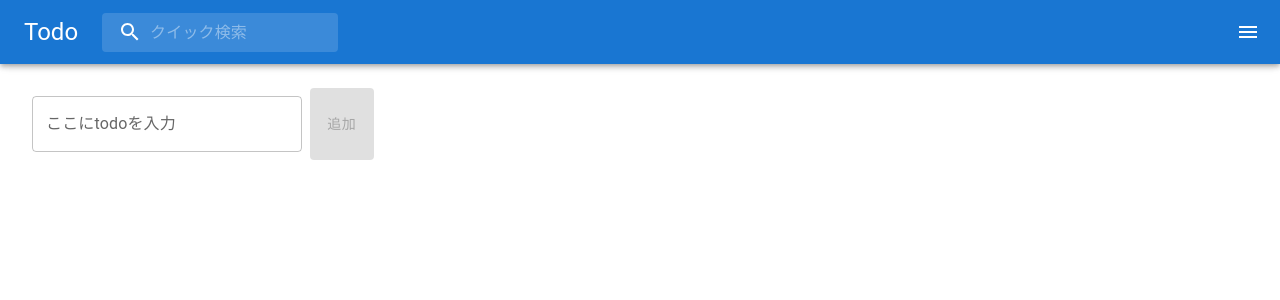
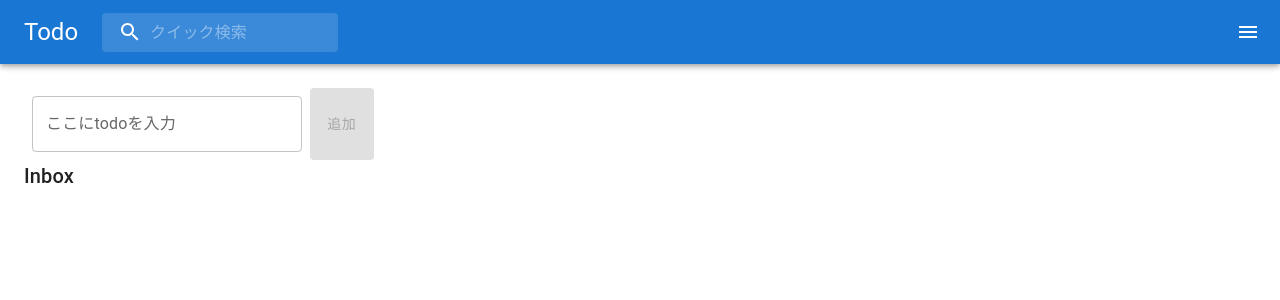
Before and after one commit to oh-zawa3/react-todo-app, a React (Create React App) app: page / in a window 1280 px wide. Shown: the top 300 px of the page. Built offline with nearby package versions, Linux system fonts and the light colour scheme.

Commit message:
フィルタリング機能修正+リスト上方部にフィルタ名表示

```diff
--- a/src/components/home/Home.tsx
+++ b/src/components/home/Home.tsx
@@ -65,7 +65,7 @@ export const Home = memo(() => {
         <DrawerHeader />
         <Typography>
           <TodoForm onClick={(todo) => addTodo(todo)} />
-          <TodoMain todoList={todoList} setTodoList={setTodoList} filter={filter} />
+          <TodoMain todoList={todoList} setTodoList={setTodoList} filter={filter} currentFilterName={filter}  />
         </Typography>
       </Main>
       <CustomDrawer open={open} handleDrawerClose={handleDrawerClose} setFilter={setFilter} />
--- a/src/components/home/TodoMain/TodoMain.tsx
+++ b/src/components/home/TodoMain/TodoMain.tsx
@@ -8,12 +8,14 @@ import Checkbox from '@mui/material/Checkbox';
 import IconButton from '@mui/material/IconButton';
 import DeleteIcon from '@mui/icons-material/Delete';
 import EditIcon from '@mui/icons-material/Edit';
+import Typography from '@mui/material/Typography';
 import { Todo } from 'types/Todo';
 
 export type Props = {
   todoList: Todo[];
   setTodoList: React.Dispatch<React.SetStateAction<Todo[]>>;
   filter: string;
+  currentFilterName: string;
 };
 
 const isToday = (date: Date | null | undefined) => {
@@ -56,6 +58,25 @@ export const TodoMain: React.FC<Props> = ({ todoList, setTodoList, filter }) =>
     }
   }, [filter, todoList]);
 
+  let filterName = '';
+  switch (filter) {
+    case "Today's":
+      filterName = "Today's";
+      break;
+    case 'Sometimes':
+      filterName = 'Sometimes';
+      break;
+    case 'CompletionLog':
+      filterName = 'CompletionLog';
+      break;
+    case 'Trash':
+      filterName = 'Trash';
+      break;
+    default:
+      filterName = 'Inbox';
+      break;
+  }
+
   console.log('todoList:', todoList);
   console.log('filteredTodoList:', filteredTodoList);
 
@@ -90,6 +111,8 @@ export const TodoMain: React.FC<Props> = ({ todoList, setTodoList, filter }) =>
   };
 
   return (
+    <>
+      <Typography variant="h6">{filterName}</Typography>
       <List sx={{ width: '100%', maxWidth: 360, bgcolor: 'background.paper' }}>
         {filteredTodoList.map((value) => {
           const labelId = `checkbox-list-label-${value.id ?? ''}`;
@@ -125,5 +148,6 @@ export const TodoMain: React.FC<Props> = ({ todoList, setTodoList, filter }) =>
           );
         })}
         </List>
+      </>
   );
 }
```
Lines whose indentation alone changed are shown as unchanged.
